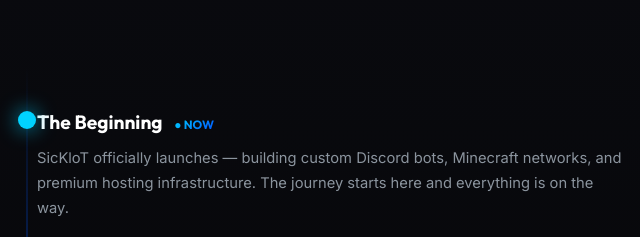
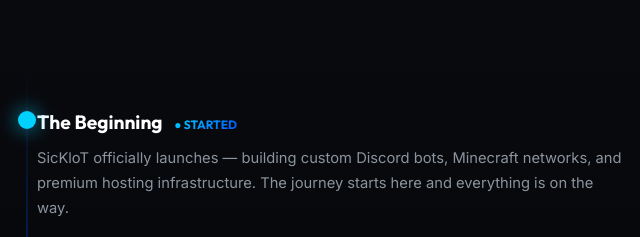
Before and after one commit to Jai9129/Siklot, a website: page info.html in a window 1280 px wide. Shown: the part 3843-4080 px from the top of the page, 613-1253 px from the left. Drawn offline with Linux system fonts and the light colour scheme.

Commit message:
Update info.html

```diff
--- a/info.html
+++ b/info.html
@@ -472,7 +472,7 @@
                     <div class="h-year">2025</div>
                     <div class="history-dot" style="background:var(--blue-glow);box-shadow:0 0 20px rgba(0,210,255,0.8);width:18px;height:18px;top:4px;"></div>
                     <div class="h-text">
-                        <h3>The Beginning <span style="font-size:0.75rem;font-weight:700;background:linear-gradient(135deg,var(--blue-glow),var(--blue-base));-webkit-background-clip:text;-webkit-text-fill-color:transparent;background-clip:text;margin-left:8px;">● NOW</span></h3>
+                        <h3>The Beginning <span style="font-size:0.75rem;font-weight:700;background:linear-gradient(135deg,var(--blue-glow),var(--blue-base));-webkit-background-clip:text;-webkit-text-fill-color:transparent;background-clip:text;margin-left:8px;">● STARTED</span></h3>
                         <p>SicKloT officially launches — building custom Discord bots, Minecraft networks, and premium hosting infrastructure. The journey starts here and everything is on the way.</p>
                     </div>
                 </div>
```
